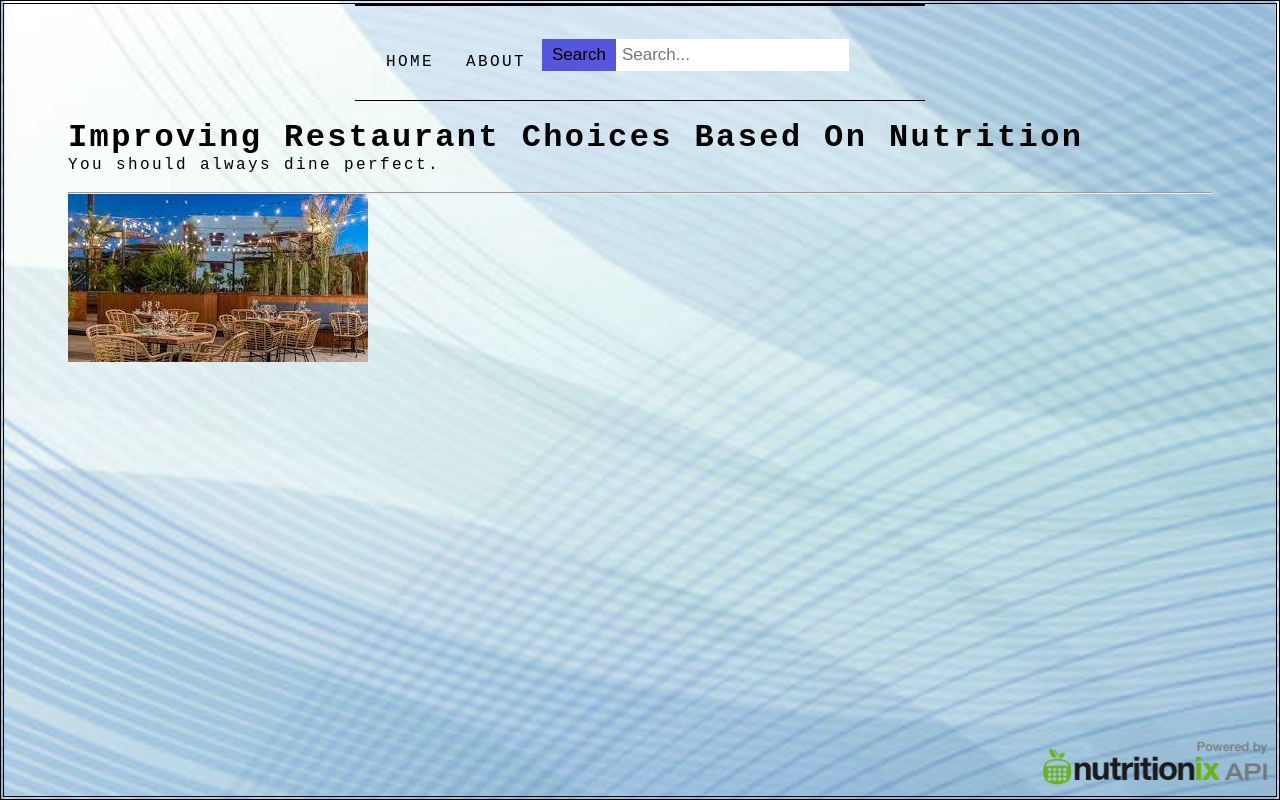
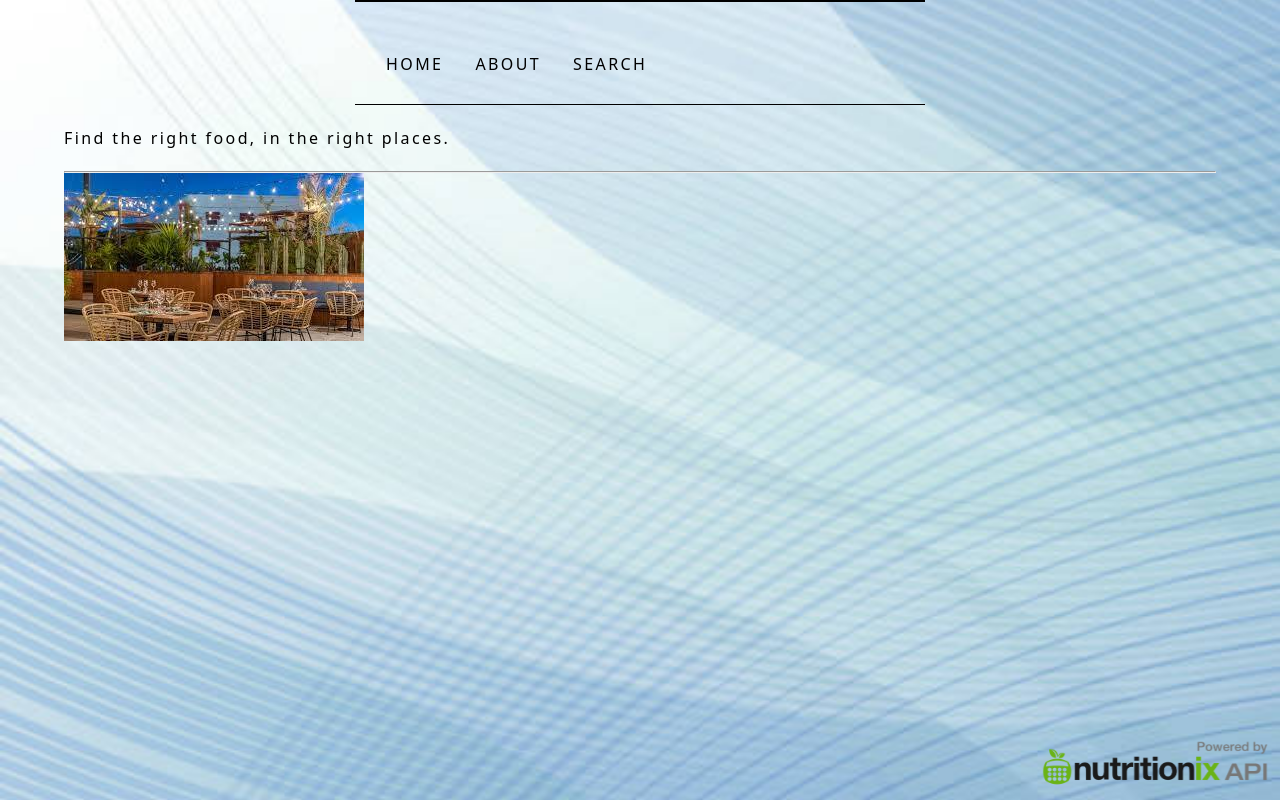
Before and after one commit to narutopig/food-finder, a Next.js app: page / in a window 1280 px wide. Built offline with nearby package versions, Linux system fonts and the light colour scheme.

Commit message:
styling + more display components + new page

```diff
--- a/src/app/layout.tsx
+++ b/src/app/layout.tsx
@@ -1,8 +1,6 @@
 import "./globals.css";
 
 import { Inter } from "@next/font/google";
-
-const inter = Inter({ subsets: ["latin"] });
 
 export default function RootLayout({
   children
--- a/src/app/page.module.css
+++ b/src/app/page.module.css
@@ -9,9 +9,9 @@
   box-sizing: border-box;
   position: relative;
   font-size: 100%;
-  font-family: "Courier New", Courier, monospace;
+  font-family: system-ui, -apple-system, BlinkMacSystemFont, "Segoe UI", Roboto,
+    Oxygen, Ubuntu, Cantarell, "Open Sans", "Helvetica Neue", sans-serif;
   letter-spacing: 0.15em;
-  border: 4px double #000;
 }
 
 .container ul {
@@ -44,7 +44,9 @@
 }
 
 .content {
-  text-align: center;
+  display: flex;
+  justify-content: center;
+  flex-direction: column;
 }
 
 .container input {
--- a/src/app/page.tsx
+++ b/src/app/page.tsx
@@ -2,56 +2,15 @@
 
 import styles from "./page.module.css";
 import Attribution from "@/components/attribution";
-import SearchBar from "@/components/searchbar";
-import { useState } from "react";
-import type { Product, RestaurantData } from "../types";
-import Image from "next/image";
-
-interface Restaurant {
-  name: string;
-  id: string;
-  products: Product[];
-}
+import Navbar from "@/components/navbar";
 
 export default function Home() {
-  const [restaurants, setRestaurants] = useState<Restaurant[]>([]);
-
-  const handler = (stuffs: Map<RestaurantData, Product[]>) => {
-    for (const [key, value] of stuffs.entries()) {
-      const temp: Restaurant = {
-        name: key.name,
-        id: key.brand_id,
-        products: value
-      };
-
-      setRestaurants([...restaurants, temp]);
-    }
-  };
-
   return (
     <div className={styles.container}>
-      <div className={styles.navbar}>
-        <nav>
-          <ul>
-            <br />
-            <li>
-              <a href="/">Home</a>
-            </li>
-            <li>
-              <a href="about.html">About</a>
-            </li>
-            <div className="search">
-              <li>
-                <SearchBar handleData={handler} />
-              </li>
-            </div>
-          </ul>
-        </nav>
-      </div>
+      <Navbar />
       <div className="content">
         <br />
-        <h1>Improving Restaurant Choices Based On Nutrition</h1>
-        <p>You should always dine perfect.</p>
+        <p>Find the right food, in the right places.</p>
         <br />
         <hr />
         <img src="/restaurant.jpg" alt="restaurant image" />
--- /dev/null
+++ b/src/components/navbar.tsx
@@ -0,0 +1,24 @@
+import styles from "./navbar.module.css";
+
+function Navbar() {
+  return (
+    <div className={styles.navbar}>
+      <nav>
+        <ul>
+          <br />
+          <li>
+            <a href="/">Home</a>
+          </li>
+          <li>
+            <a href="/about">About</a>
+          </li>
+          <li>
+            <a href="/search">Search</a>
+          </li>
+        </ul>
+      </nav>
+    </div>
+  );
+}
+
+export default Navbar;
--- /dev/null
+++ b/src/components/restaurant.module.css
@@ -0,0 +1,20 @@
+.footer {
+  margin-top: auto;
+  color: gray;
+}
+
+.container {
+  background-color: #fff;
+  border: 1px solid #ddd;
+  box-shadow: 0 2px 4px rgba(0, 0, 0, 0.1);
+  border-radius: 4px;
+  overflow: hidden;
+  width: 69%;
+  padding: 1%;
+  text-decoration: none;
+}
+
+.container a {
+  color: inherit;
+  text-decoration: none;
+}
--- a/src/components/searchbar.tsx
+++ b/src/components/searchbar.tsx
@@ -72,6 +72,17 @@ function SearchBar({
       }}
     >
       <form onSubmit={handleSubmit}>
+        <button
+          type="submit"
+          style={{
+            float: "right",
+            marginLeft: "auto",
+            margin: 0,
+            alignSelf: "flex-end"
+          }}
+        >
+          Search
+        </button>
         <input
           type="text"
           placeholder="Search..."
@@ -86,17 +97,6 @@ function SearchBar({
             alignSelf: "flex-end"
           }}
         />
-        <button
-          type="submit"
-          style={{
-            float: "right",
-            marginLeft: "auto",
-            margin: 0,
-            alignSelf: "flex-end"
-          }}
-        >
-          Search
-        </button>
       </form>
     </div>
   );
```
Also changed, not shown: src/components/restaurant.tsx (added, +44 -0 lines), src/pages/search.tsx (added, +47 -0 lines), src/types.ts (+7 -0 lines), src/components/navbar.module.css (added).
